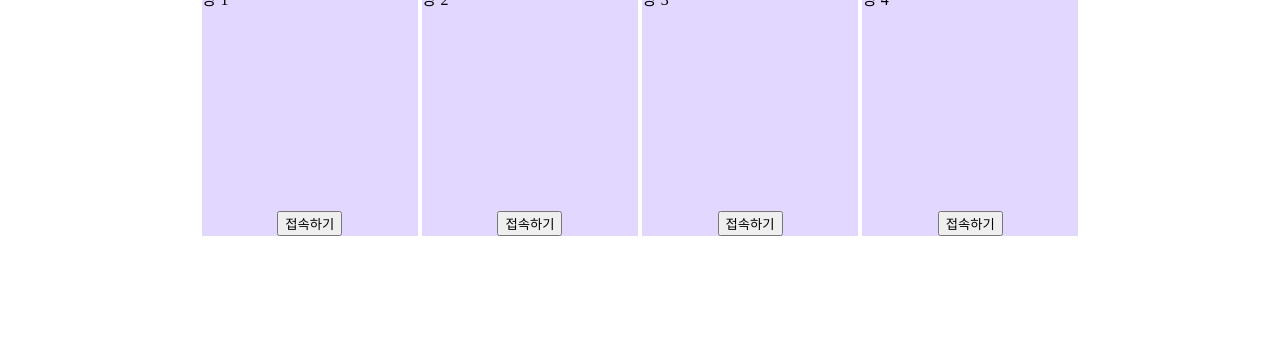
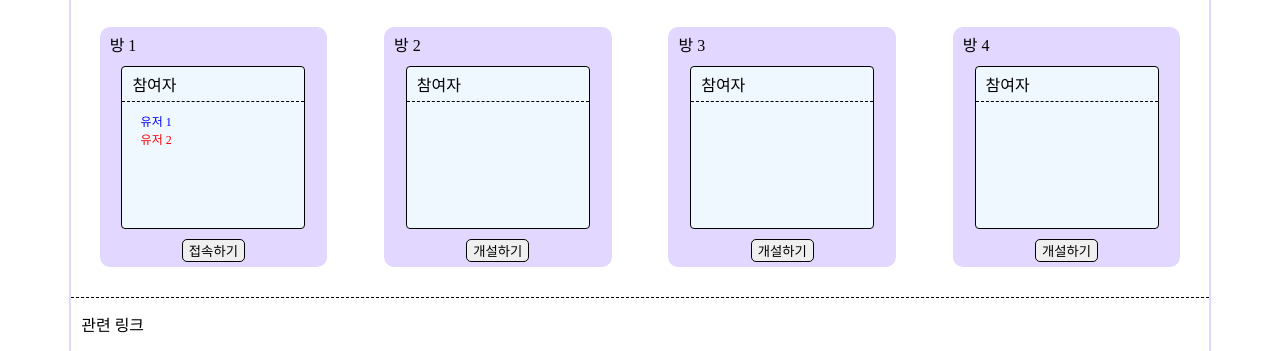
Before and after one commit to feather2308/WebPro1, a plain HTML site: page roomSelect.html in a window 1280 px wide. Shown: the part 103-454 px from the top of the page. Drawn offline with Linux system fonts and the light colour scheme.

Commit message:
css 관련 대폭 수정 및 figma랑 맞춤

```diff
--- a/roomSelect.html
+++ b/roomSelect.html
@@ -23,57 +23,133 @@
 
             #wrap {
                 width: 90%;
-                height: 100%;
                 margin: 0 auto;
+                border: 2px solid #E1D7FF;
+                border-radius: 4px;
+            }
+
+            .he1 {
+                border-bottom: 1px dashed black;
             }
 
             .container {
-                width: 95%;
-                height: 500px;
+                width: 100%;
+                height: 300px;
                 margin: 0 auto;
-                text-align: center;
+                align-items: center;
+                display: inline-flex;
+
+                border-bottom: 1px dashed black;
+                margin-bottom: 10px;
             }
             .container .con {
-                width: 100%;
-                height: 45%;
+                width: 20%;
+                height: 80%;
                 margin: 0 auto;
+                background-color: #E1D7FF;
+                text-align: center;
+                border-radius: 10px;
             }
-            .container .con div {
-                display: inline-block;
-                width: 20%;
-                height: 100%;
+            .container .con div:first-child {
                 text-align: left;
-                background-color: #E1D7FF;
+                padding-left: 10px;
+                padding-top: 5px;
             }
-            .container .con1 {
-                width: 100%;
-                height: 20%;
+            .container .con div:first-child + div {
+                width: 80%;
+                height: 67%;
                 margin: 0 auto;
+                background-color: aliceblue;
+                border: 1px solid black;
+                border-radius: 4px;
+                margin-top: 10px;
+                margin-bottom: 10px;
             }
-            .container .con1 div {
-                display: inline-block;
-                width: 20%;
-                text-align: center;
-                background-color: #E1D7FF;
+            .container .con div:first-child + div div:first-child {
+                border-bottom: 1px dashed black;
+                padding-bottom: 5px;
+            }
+            .container .con div:first-child + div div:first-child + div {
+                font-size: 12px;
+                text-align: left;
+                border: 0px;
+                padding-top: 5px;
+                padding-bottom: 0px;
+                margin-top: 0px;
+                margin-bottom: 0px;
+            }
+            .container .con button {
+                border-radius: 5px;
+                border: 1px solid black;
+            }
+
+            .bo1 {
+                padding: 10px;
+                padding-top: 0px;
             }
         </style>
     </head>
     <body>
         <div id="wrap">
-            <h1>방 선택하기</h1>
+            <div class="he1">
+                <h1>방 선택</h1>
+            </div>
             <div class="container">
                 <div class="con">
                     <div>방 1</div>
+                    <div>
+                        <div>
+                            참여자
+                        </div>
+                        <div>
+                            <p style="color: blue; line-height: 0.5em;">유저 1</p>
+                            <p style="color: red; line-height: 0.5em;">유저 2</p>
+                        </div>
+                    </div>
+                    <button type="button" onclick="location.href=link(1)">접속하기</button>
+                </div>
+                <div class="con">
                     <div>방 2</div>
+                    <div>
+                        <div>
+                            참여자
+                        </div>
+                        <div>
+
+                        </div>
+                    </div>
+                    <button type="button" onclick="location.href=link(2)">개설하기</button>
+                </div>
+                <div class="con">
                     <div>방 3</div>
+                    <div>
+                        <div>
+                            참여자
+                        </div>
+                        <div>
+
+                        </div>
+                    </div>
+                    <button type="button" onclick="location.href=link(3)">개설하기</button>
+                </div>
+                <div class="con">
                     <div>방 4</div>
+                    <div>
+                        <div>
+                            참여자
+                        </div>
+                        <div>
+
+                        </div>
+                    </div>
+                    <button type="button" onclick="location.href=link(4)">개설하기</button>
                 </div>
-                <div class="con1">
-                    <div><button type="button" onclick="location.href=link(1)">접속하기</button></div>
-                    <div><button type="button" onclick="location.href=link(2)">접속하기</button></div>
-                    <div><button type="button" onclick="location.href=link(3)">접속하기</button></div>
-                    <div><button type="button" onclick="location.href=link(4)">접속하기</button></div>
-                </div>
+            </div>
+            <div class="bo1">
+                <p style="line-height: 0.3em; padding-bottom: 0.8em;">관련 링크</p>
+                <a href="https://github.com/feather2308/WebPro1"><svg height="16" aria-hidden="true" viewBox="0 0 16 16" version="1.1" width="16" data-view-component="true" class="octicon octicon-mark-github v-align-middle color-fg-default">
+                    <path d="M8 0c4.42 0 8 3.58 8 8a8.013 8.013 0 0 1-5.45 7.59c-.4.08-.55-.17-.55-.38 0-.27.01-1.13.01-2.2 0-.75-.25-1.23-.54-1.48 1.78-.2 3.65-.88 3.65-3.95 0-.88-.31-1.59-.82-2.15.08-.2.36-1.02-.08-2.12 0 0-.67-.22-2.2.82-.64-.18-1.32-.27-2-.27-.68 0-1.36.09-2 .27-1.53-1.03-2.2-.82-2.2-.82-.44 1.1-.16 1.92-.08 2.12-.51.56-.82 1.28-.82 2.15 0 3.06 1.86 3.75 3.64 3.95-.23.2-.44.55-.51 1.07-.46.21-1.61.55-2.33-.66-.15-.24-.6-.83-1.23-.82-.67.01-.27.38.01.53.34.19.73.9.82 1.13.16.45.68 1.31 2.69.94 0 .67.01 1.3.01 1.49 0 .21-.15.45-.55.38A7.995 7.995 0 0 1 0 8c0-4.42 3.58-8 8-8Z"></path>
+                </svg>GitHub</a>
             </div>
         </div>
     </body>
--- a/style.css
+++ /dev/null
@@ -1,48 +0,0 @@
-.index {
-    padding: 100px 0px;
-    background-color: #ffffff;
-    position: relative;
-    text-align: center;
-    display: flex; /* 수정: flex 컨테이너로 변경 */
-    flex-direction: column; /* 수정: 세로 방향으로 정렬 */
-    justify-content: center; /* 추가: 세로 중앙 정렬 */
-}
-
-.index .input {
-    width: 130px;
-    height: 20px;
-    top: 0;
-    left: 0;
-    background-color: #f3f3f3;
-    text-align: center;
-    font-size: 12pt;
-    margin-bottom: 10px; /* 수정: 아래 여백 추가 */
-}
-
-.index .nickname_text {
-    line-height: 1;
-    font-family: "Inter-Regular", Helvetica;
-    font-weight: 400;
-    color: #000000;
-    font-size: 15px;
-    text-align: center;
-    letter-spacing: 0;
-    line-height: normal;
-    white-space: nowrap;
-    margin-bottom: 10px;
-}
-.index .submit {
-    width: 60px;
-    height: 22px;
-    top: 0;
-    left: 0;
-    background-color: #d9d9d9;
-    font-family: "Inter-Regular", Helvetica;
-    font-weight: 400;
-    color: #000000;
-    font-size: 13px;
-    text-align: center;
-    letter-spacing: 0;
-    line-height: normal;
-    white-space: nowrap;
-}
```
Also changed, not shown: index.html (+52 -1 lines).
